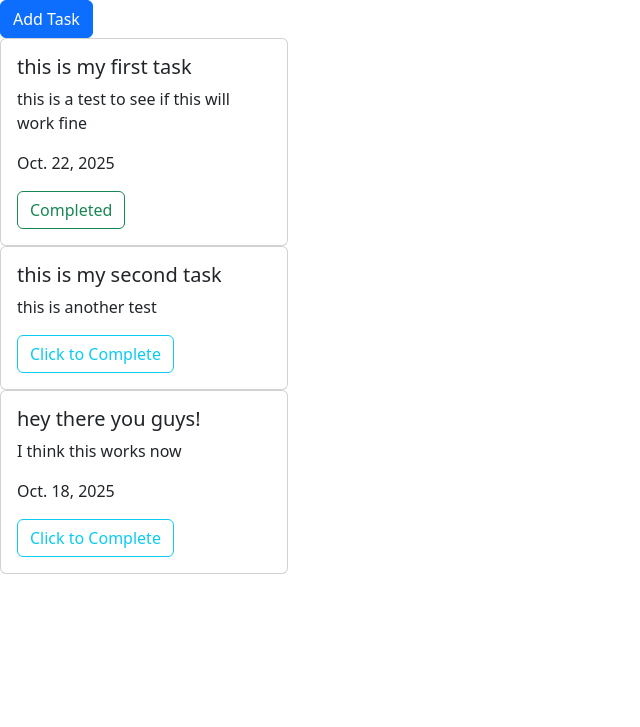
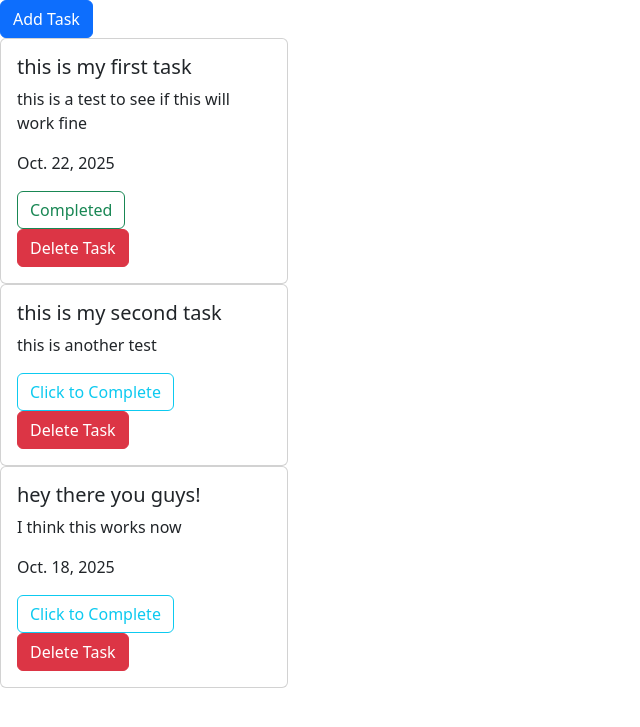
Before and after one commit to lfizzikz/django_web_apps, a Django app: template todo/templates/todo/index.html in a window 1280 px wide. Shown: the top 727 px of the page, without its empty margins (0-640 px from the left). Run offline with Django 5.2, Linux system fonts and the light colour scheme; the template is opened without the code that fills it: values that come from a table or form of the project are taken from there, others are empty; data comes from the database, SQL or seed files in the repository; both versions use the stored data as it was after the commit.

Commit message:
completed delete task

```diff
--- a/index/urls.py
+++ b/index/urls.py
@@ -19,5 +19,5 @@ from django.urls import path, include
 
 urlpatterns = [
     path('admin/', admin.site.urls),
-    path('', include("todo.urls")),
+    path('todo/', include("todo.urls")),
 ]
--- a/todo/templates/todo/index.html
+++ b/todo/templates/todo/index.html
@@ -21,6 +21,7 @@
     {% for task in tasks %}
       <div class="card" style="width: 18rem;">
         <div class="card-body">
+
           <h5 class="card-title">{{ task.title }}</h5>
             {% if task.details %}
               <p class="card-text">{{ task.details }}</p>
@@ -39,12 +40,16 @@
                 <button type="submit" class="btn btn-outline-info" id="not_complete">Click to Complete</button>
               </form>
             {% endif %}
-
+            <form action="{% url 'todo:delete' task.id %}" method="post">
+                {% csrf_token %}
+              <button type="submit" class="btn btn-danger" id="delete_task">Delete Task</button>
+            </form>
         </div>
       </div>
-
     {% endfor %}
   {% endif %}
+
+
   <div class="modal fade" id="addTaskModal" tabindex="-1">
     <div class="modal-dialog modal-dialog-centered">
       <div class="modal-content">
--- a/todo/urls.py
+++ b/todo/urls.py
@@ -5,7 +5,7 @@ from . import views
 app_name = "todo"
 urlpatterns = [
     path("", views.index, name="index"),
-    path("tasks/add/", views.add, name="add"),
-    path("tasks/<int:task_id>/toggle/", views.toggle, name="toggle"),
-    # path("tasks/<int:task_id>/delete/", views.delete, name="delete"),
+    path("add/", views.add, name="add"),
+    path("<int:task_id>/toggle/", views.toggle, name="toggle"),
+    path("<int:task_id>/delete/", views.delete, name="delete"),
 ]
```
Also changed, not shown: todo/views.py (+7 -0 lines), db.sqlite3.
